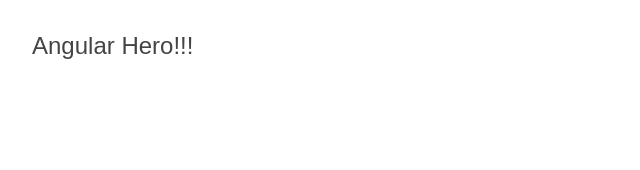
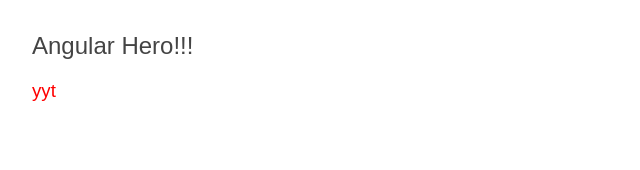
Before and after one commit to yuetong3yu/angular-heroes, an Angular app: page / in a window 1280 px wide. Shown: the top 170 px of the page, without its empty margins (0-640 px from the left). Built offline with nearby package versions, Linux system fonts and the light colour scheme.

Commit message:
create hero component

```diff
--- a/src/app/app.component.html
+++ b/src/app/app.component.html
@@ -1 +1,2 @@
-<H2>{{ title }}</H2>
+<h2>{{ title }}</h2>
+<app-heroes></app-heroes>
--- a/src/app/app.module.ts
+++ b/src/app/app.module.ts
@@ -2,10 +2,12 @@
 import { BrowserModule } from '@angular/platform-browser';
 
 import { AppComponent } from './app.component';
+import { HeroesComponent } from './heroes/heroes.component';
 
 @NgModule({
   declarations: [
-    AppComponent
+    AppComponent,
+    HeroesComponent
   ],
   imports: [
     BrowserModule
--- /dev/null
+++ b/src/app/heroes/heroes.component.css
@@ -0,0 +1,3 @@
+h3 {
+  color: red;
+}
--- /dev/null
+++ b/src/app/heroes/heroes.component.html
@@ -0,0 +1 @@
+<h3>{{ hero }}</h3>
--- /dev/null
+++ b/src/app/heroes/heroes.component.ts
@@ -0,0 +1,14 @@
+import { Component, OnInit } from '@angular/core';
+
+@Component({
+  selector: 'app-heroes',
+  templateUrl: './heroes.component.html',
+  styleUrls: ['./heroes.component.css'],
+})
+export class HeroesComponent implements OnInit {
+  constructor() {}
+
+  ngOnInit(): void {}
+
+  hero: string = 'yyt';
+}
```
